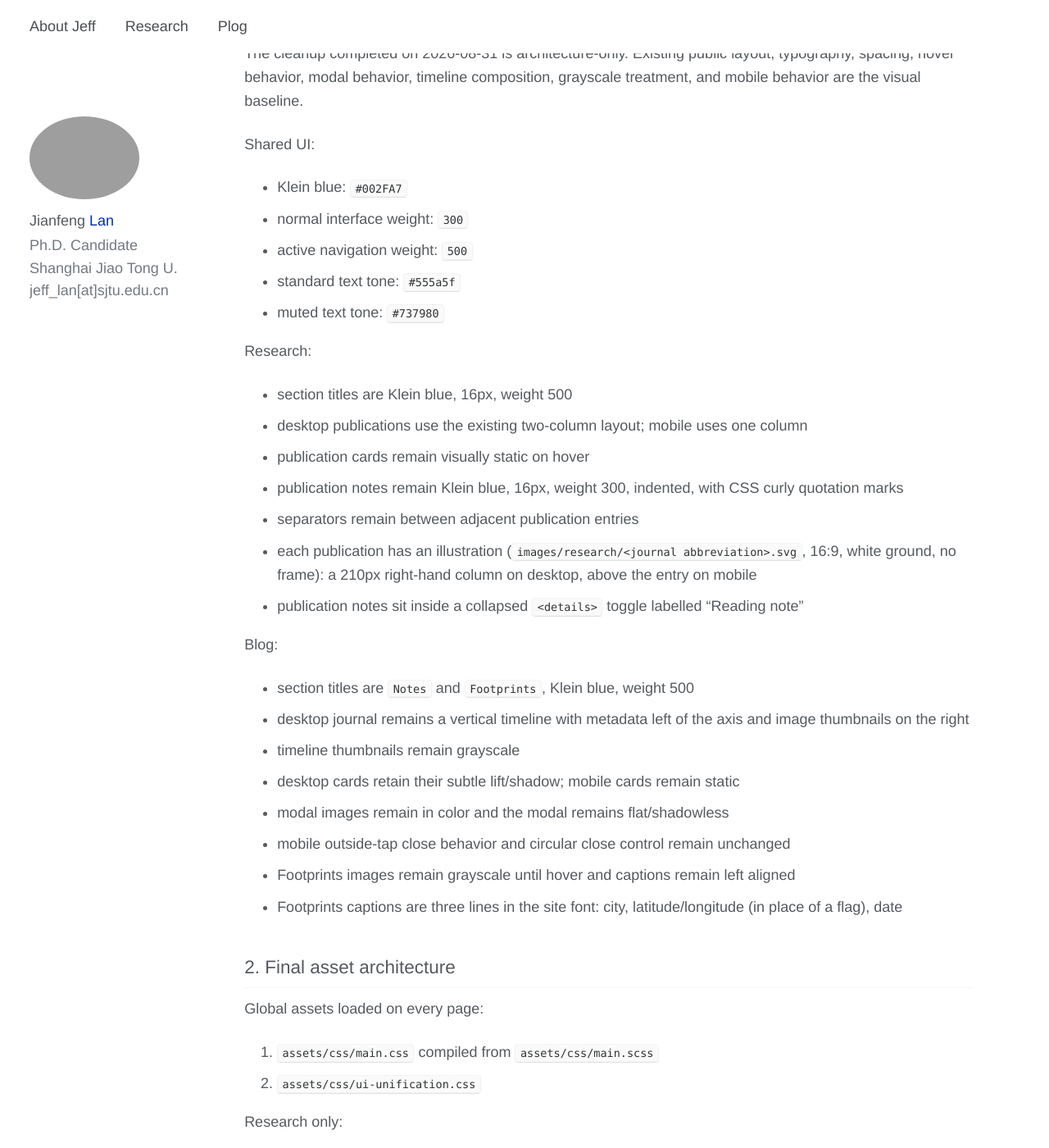
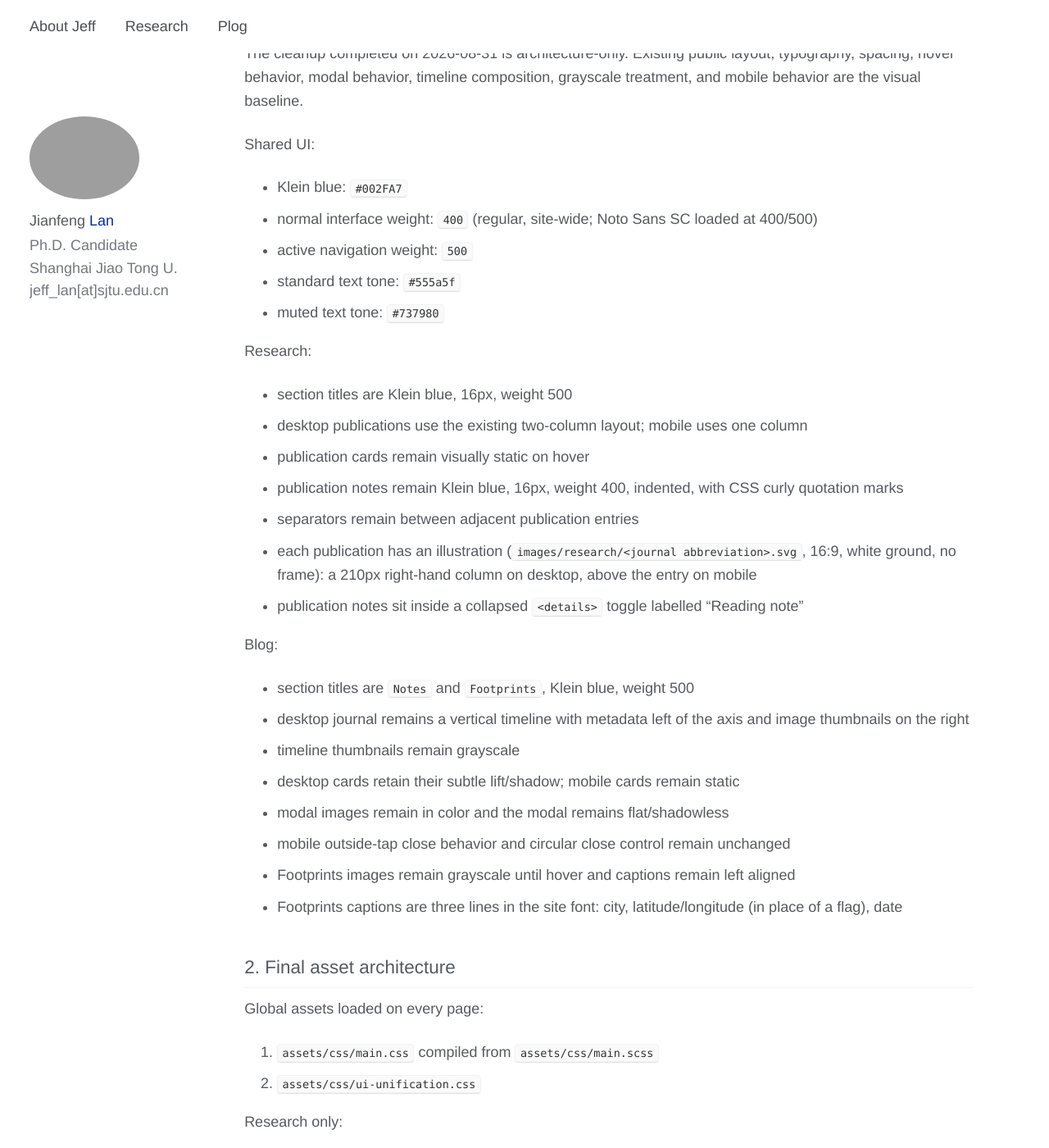
Before and after one commit to jianfenglan/jianfenglan.github.io, a Jekyll site: the page built from STYLE_MAINTENANCE.md, in a window 1280 px wide and 1400 px high, scrolled down 294 px. Shown: the whole window at 82% size. Built offline with Jekyll 4.4.1, drawn with Linux system fonts in a browser that asks for light colours; our own code applies the rules of GitHub Pages for plain Markdown files.

Commit message:
Use regular (400) weight for body text site-wide instead of light (300)
Co-Authored-By: Claude Opus 5.5 <noreply@anthropic.com>
Claude-Session: https://claude.ai/code/session_01QKC8sWQeV56mPRWv1sJC8Z

```diff
--- a/STYLE_MAINTENANCE.md
+++ b/STYLE_MAINTENANCE.md
@@ -9,7 +9,7 @@ The cleanup completed on 2026-08-31 is architecture-only. Existing public layout
 
 Shared UI:
 - Klein blue: `#002FA7`
-- normal interface weight: `300`
+- normal interface weight: `400` (regular, site-wide; Noto Sans SC loaded at 400/500)
 - active navigation weight: `500`
 - standard text tone: `#555a5f`
 - muted text tone: `#737980`
@@ -18,7 +18,7 @@ Research:
 - section titles are Klein blue, 16px, weight 500
 - desktop publications use the existing two-column layout; mobile uses one column
 - publication cards remain visually static on hover
-- publication notes remain Klein blue, 16px, weight 300, indented, with CSS curly quotation marks
+- publication notes remain Klein blue, 16px, weight 400, indented, with CSS curly quotation marks
 - separators remain between adjacent publication entries
 - each publication has an illustration (`images/research/<journal abbreviation>.svg`, 16:9, white ground, no frame): a 210px right-hand column on desktop, above the entry on mobile
 - publication notes sit inside a collapsed `<details>` toggle labelled "Reading note"
--- a/_includes/head.html
+++ b/_includes/head.html
@@ -4,16 +4,16 @@
 
 <link rel="preconnect" href="https://fonts.googleapis.com">
 <link rel="preconnect" href="https://fonts.gstatic.com" crossorigin>
-<link href="https://fonts.googleapis.com/css2?family=Noto+Sans+SC:wght@200;300&display=swap" rel="stylesheet">
-<link rel="stylesheet" href="{{ '/assets/css/main.css' | relative_url }}?v=20260925c">
-<link rel="stylesheet" href="{{ '/assets/css/ui-unification.css' | relative_url }}?v=20260923a">
+<link href="https://fonts.googleapis.com/css2?family=Noto+Sans+SC:wght@400;500&display=swap" rel="stylesheet">
+<link rel="stylesheet" href="{{ '/assets/css/main.css' | relative_url }}?v=20261024a">
+<link rel="stylesheet" href="{{ '/assets/css/ui-unification.css' | relative_url }}?v=20261024a">
 
 {% if page.url == "/research/" %}
-<link rel="stylesheet" href="{{ '/assets/css/research-refinement.css' | relative_url }}?v=20261022a">
+<link rel="stylesheet" href="{{ '/assets/css/research-refinement.css' | relative_url }}?v=20261024a">
 {% endif %}
 
 {% if page.url == "/plog/" %}
-<link rel="stylesheet" href="{{ '/assets/css/blog-refinement.css' | relative_url }}?v=20260831c">
+<link rel="stylesheet" href="{{ '/assets/css/blog-refinement.css' | relative_url }}?v=20261024a">
 <script defer src="{{ '/assets/js/blog-timeline-meta.js' | relative_url }}?v=20260831c"></script>
 <script defer src="{{ '/assets/js/blog-modal.js' | relative_url }}?v=20260831c"></script>
 {% endif %}
--- a/assets/css/blog-refinement.css
+++ b/assets/css/blog-refinement.css
@@ -90,7 +90,7 @@ body {
 .page__content #modal-meta,
 .page__content #modal-body p,
 .page__content .modal-text {
-  font-weight: 300 !important;
+  font-weight: 400 !important;
 }
 
 .page__content .news-content h3 {
@@ -307,7 +307,7 @@ body {
     margin: 0 !important;
     color: var(--blog-muted) !important;
     font-size: 0.96em !important;
-    font-weight: 300 !important;
+    font-weight: 400 !important;
     line-height: 1.42 !important;
     text-align: right !important;
     white-space: normal !important;
@@ -374,7 +374,7 @@ html body .page__content .blog-travel-item figcaption {
   color: var(--blog-text) !important;
   background: #fdfdfd;
   font-size: 1rem !important;
-  font-weight: 300 !important;
+  font-weight: 400 !important;
   line-height: 1.6;
   text-align: left !important;
 }
--- a/assets/css/main.scss
+++ b/assets/css/main.scss
@@ -48,7 +48,7 @@ $max-width: 1280px;
 
 body {
   font-family: $sans-serif;
-  font-weight: 300 !important;
+  font-weight: 400 !important;
   line-height: 1.62;
   color: var(--site-text);
   -webkit-font-smoothing: antialiased;
@@ -87,7 +87,7 @@ b,
 .page__content .gallery-caption h3,
 .page__content .quote-style {
   font-family: $sans-serif !important;
-  font-weight: 300 !important;
+  font-weight: 400 !important;
 }
 
 .page__content,
@@ -131,9 +131,9 @@ b,
 .sidebar .author__content,
 .sidebar .author__bio,
 .sidebar .author__urls-wrapper { text-align: center; }
-.sidebar .author__name { margin-top: 0.9rem; margin-bottom: 0.3rem; color: var(--site-text); font-size: 0; text-align: center; font-weight: 300 !important; }
+.sidebar .author__name { margin-top: 0.9rem; margin-bottom: 0.3rem; color: var(--site-text); font-size: 0; text-align: center; font-weight: 400 !important; }
 .sidebar .author__name::before,
-.sidebar .author__name::after { font-family: $sans-serif; font-size: 1rem; font-weight: 300 !important; }
+.sidebar .author__name::after { font-family: $sans-serif; font-size: 1rem; font-weight: 400 !important; }
 .sidebar .author__name::before { content: "Jianfeng "; color: var(--site-text); }
 .sidebar .author__name::after { content: "Lan"; color: var(--site-accent); }
 .sidebar .author__bio,
@@ -174,7 +174,7 @@ b,
   color: var(--site-text);
   font-family: $sans-serif !important;
   font-size: 1rem !important;
-  font-weight: 300 !important;
+  font-weight: 400 !important;
   line-height: 1.65;
   letter-spacing: 0;
   text-align: left;
--- a/assets/css/ui-unification.css
+++ b/assets/css/ui-unification.css
@@ -6,7 +6,7 @@
 .greedy-nav .visible-links a,
 .greedy-nav .hidden-links a {
   font-size: 1rem !important;
-  font-weight: 300 !important;
+  font-weight: 400 !important;
 }
 
 /* Keep the three primary navigation labels evenly spaced. */
```
Also changed, not shown: assets/css/research-refinement.css (+7 -7 lines).
